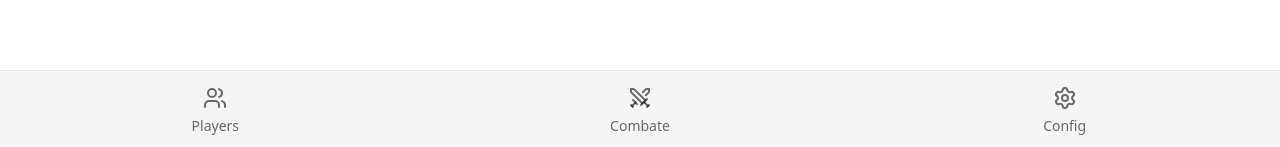
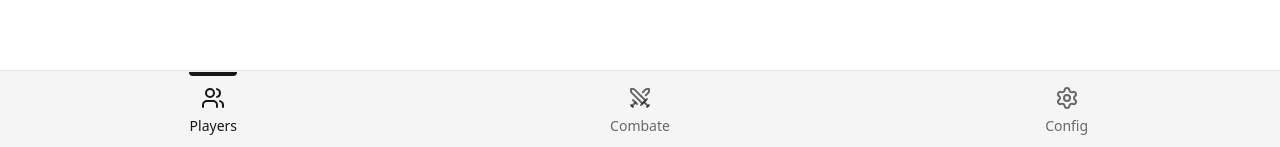
Before and after one commit to wellsm/munchkin-tools, a React (Vite) app: page /munchkin in a window 1280 px wide. Shown: the part 650-797 px from the top of the page. Built offline with nearby package versions, Linux system fonts and the light colour scheme.

Commit message:
style: add active tab indicator and move add-player FAB to bottom-right
- TabsTrigger: top bar indicator + text-primary color + subtle bg-accent when active
- Add-player FAB: moved from top-right to bottom-right (above tab bar), bumped to size-14 with shadow-lg

```diff
--- a/src/games/munchkin/tabs/players-tab.tsx
+++ b/src/games/munchkin/tabs/players-tab.tsx
@@ -71,11 +71,11 @@ export function PlayersTab() {
       {canAdd && (
         <Button
           size="icon"
-          className="absolute top-3 right-3 rounded-full shadow-md"
+          className="absolute bottom-4 right-4 size-14 rounded-full shadow-lg"
           onClick={() => setAddOpen(true)}
           aria-label="Adicionar jogador"
         >
-          <Plus className="size-6" />
+          <Plus className="size-7" />
         </Button>
       )}
 
--- a/src/routes/munchkin-game.tsx
+++ b/src/routes/munchkin-game.tsx
@@ -10,6 +10,9 @@ import { Tabs, TabsContent, TabsList, TabsTrigger } from "@/components/ui/tabs";
 import { CombatTab } from "@/games/munchkin/tabs/combat-tab";
 import { PlayersTab } from "@/games/munchkin/tabs/players-tab";
 import { SettingsTab } from "@/games/munchkin/tabs/settings-tab";
+
+const TAB_TRIGGER_CLS =
+  "relative flex flex-col gap-1.5 h-full rounded-none data-[state=active]:text-primary data-[state=active]:bg-accent/30 before:absolute before:top-0 before:left-1/2 before:-translate-x-1/2 before:h-1 before:w-12 before:rounded-b-full before:bg-primary before:opacity-0 data-[state=active]:before:opacity-100 before:transition-opacity";
 
 export function MunchkinGame() {
   return (
@@ -38,16 +41,16 @@ export function MunchkinGame() {
         >
           <SettingsTab />
         </TabsContent>
-        <TabsList className="grid grid-cols-3 w-full rounded-none border-t border-border h-20">
-          <TabsTrigger value="players" className="flex flex-col gap-1.5 h-full">
+        <TabsList className="grid grid-cols-3 w-full rounded-none border-t border-border h-20 p-0">
+          <TabsTrigger value="players" className={TAB_TRIGGER_CLS}>
             <Users className="size-6" />
             <span className="text-sm">Players</span>
           </TabsTrigger>
-          <TabsTrigger value="combat" className="flex flex-col gap-1.5 h-full">
+          <TabsTrigger value="combat" className={TAB_TRIGGER_CLS}>
             <Swords className="size-6" />
             <span className="text-sm">Combate</span>
           </TabsTrigger>
-          <TabsTrigger value="settings" className="flex flex-col gap-1.5 h-full">
+          <TabsTrigger value="settings" className={TAB_TRIGGER_CLS}>
             <SettingsIcon className="size-6" />
             <span className="text-sm">Config</span>
           </TabsTrigger>
```
